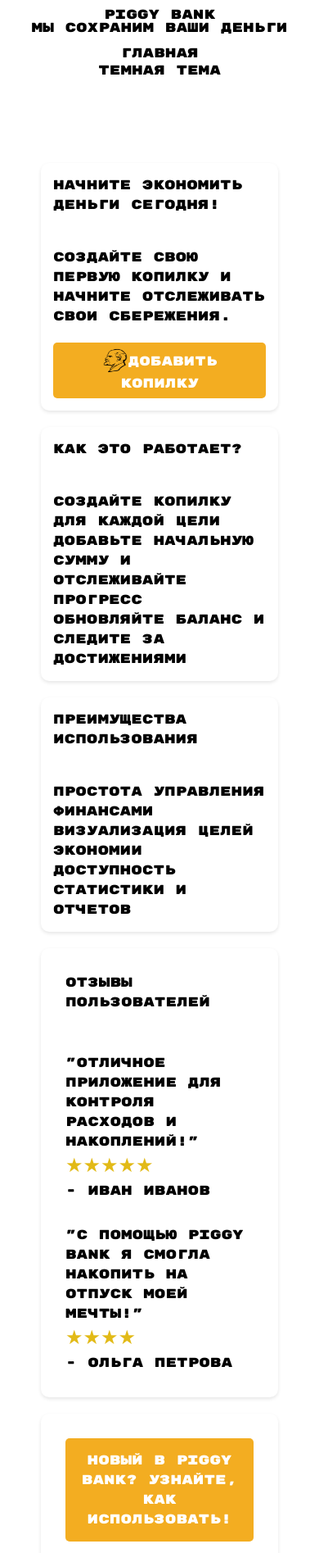
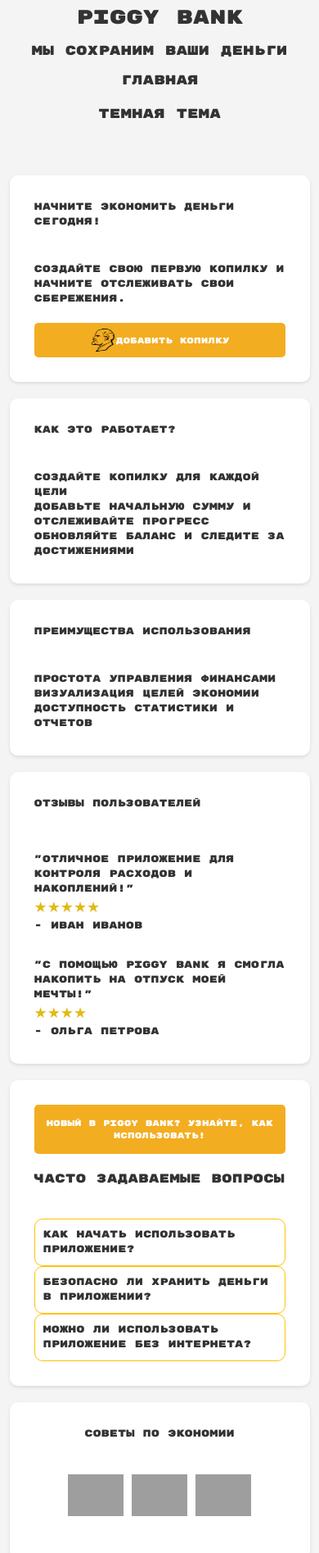
Before and after one commit to Lounser/Piggy-bank, a website: page index.html in a window 390 px wide. Shown: the part 78-1973 px from the top of the page at 82% size. Drawn offline with Linux system fonts and the light colour scheme; grey boxes are pictures that could not be loaded.

Commit message:
Add files via upload

```diff
--- a/styles/home.scss
+++ b/styles/home.scss
@@ -18,7 +18,18 @@
 *::after {
   box-sizing: border-box; // Устанавливает box-sizing для всех элементов
 }
-
+h1 {
+  font-size: 3em;
+  margin-bottom: 20px;
+  text-align: center;
+}
+#welcome-message {
+  font-size: 1.5em;
+  margin-bottom: 20px;
+  text-align: center;
+  color: #333;
+  transition: color 0.3s ease;
+}
 body {
   font-family: "Rubik Mono One", monospace;
   font-size: 16px;
@@ -77,7 +88,7 @@ body {
   display: flex;
   align-items: center;
   justify-content: center;
-  margin-bottom: 20px;
+  margin: 1.25rem 0px;
 
   input[type="checkbox"] {
     display: none; // Скрыть checkbox
@@ -256,18 +267,27 @@ footer {
 
 /* Адаптивные стили */
 @media screen and (max-width: 600px) {
+  h1{
+    font-size: 1.5em;
+  }
+  #welcome-message{
+    font-size: 1em;
+  }
   body {
     font-size: calc(0.8em + (1vw - 0.8em) * (100vw - 600px) / (1200 - 600));
   }
+  .main-content {
+    padding: calc(15px + (25 - 15) * (100vw - 600px) / (1200 - 600));
+  }
+  section {
+    margin: 0;
+    font-size: 0.75em;
 
-  section {
-    padding: 15px;
   }
 
-  .hero h2 {
+  .hero h2,.faq-title {
     font-size: 1.25em;
   }
-
   .hero p {
     font-size: 0.875em;
   }
@@ -276,34 +296,20 @@ footer {
     font-size: 0.75em;
   }
 
-  button {
+  button, .action-button  {
     padding: calc(5px + 2 * (100vw - 320px) / 1920) calc(10px + 2 * (100vw - 320px) / 1920);
+    font-size: 0.85em;
   }
-}
-.dark {
-  --background-color: #212121;
-  --text-color: #fff;
-  --border-color: #333;
-}
-
-.light {
-  --background-color: #f4f4f4;
-  --text-color: #333;
-  --border-color: #ddd;
-}
-
-body {
-  background-color: var(--background-color);
-  color: var(--text-color);
 }
 
 .tooltip {
   position: relative;
   display: inline-block;
+
 }
 .tooltip-icon {
-  width: 5.25rem;
-  height: 5.25rem;
+  width: 4.25rem;
+  height: 4.25rem;
   background-image: url(https://img.icons8.com/?size=100&id=67560&format=png&color=000000);
   background-repeat: no-repeat;
   background-size: contain;
@@ -315,14 +321,19 @@ body {
 .tooltip-text {
   position: absolute;
   display: none;
-  background-color: var(--background-color);
-  color: var(--text-color);
+  background-color: #fff;
+  box-shadow: 0 2px 4px rgba(0, 0, 0, 0.1);
+  color: var(--text-color-light);
   border-radius: 5px;
   padding: 20px;
   bottom: 150%;
   left: 50%;
   transform: translateX(-50%);
   z-index: 1;
+}
+.dark .tooltip-text{
+  color: var(--text-color-dark);
+  background-color: var(--background-color-dark);
 }
 .tooltip-active .tooltip-text {
   display: block;
@@ -332,8 +343,7 @@ body {
   justify-content: center;
   flex-direction: column;
   width: 100%;
-  background-color: var(--background-color);
+  background-color: #fff;
   color: var(--text-color);
   text-align: center;
-  border-top: 1px solid var(--border-color);
 }
--- a/styles/profile.scss
+++ b/styles/profile.scss
@@ -962,11 +962,11 @@ body.dark #navigation a {
   #leaderboard{
     width: 80%;
   }
-  #welcome-message {
+  h1{
+    font-size: 1.5em;
+  }
+  #welcome-message{
     font-size: 1em;
-  }
-  h1 {
-    font-size: 1.5em;
   }
   #add-piggy-bank {
     padding: 10px;
```
Also changed, not shown: styles/home.css, styles/profile.css, 2 other files.
